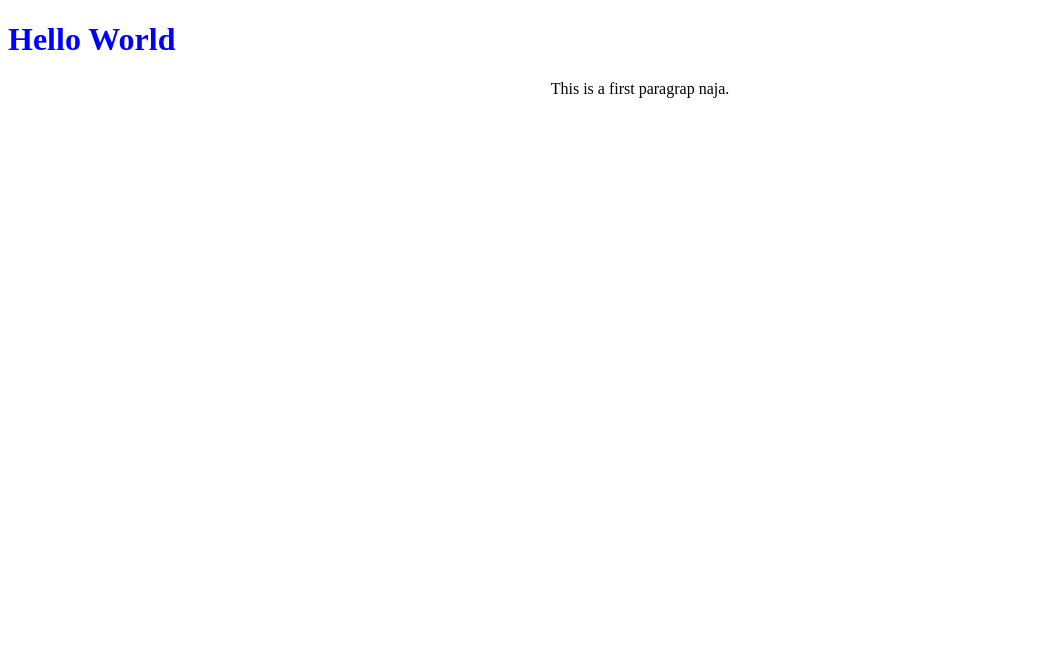
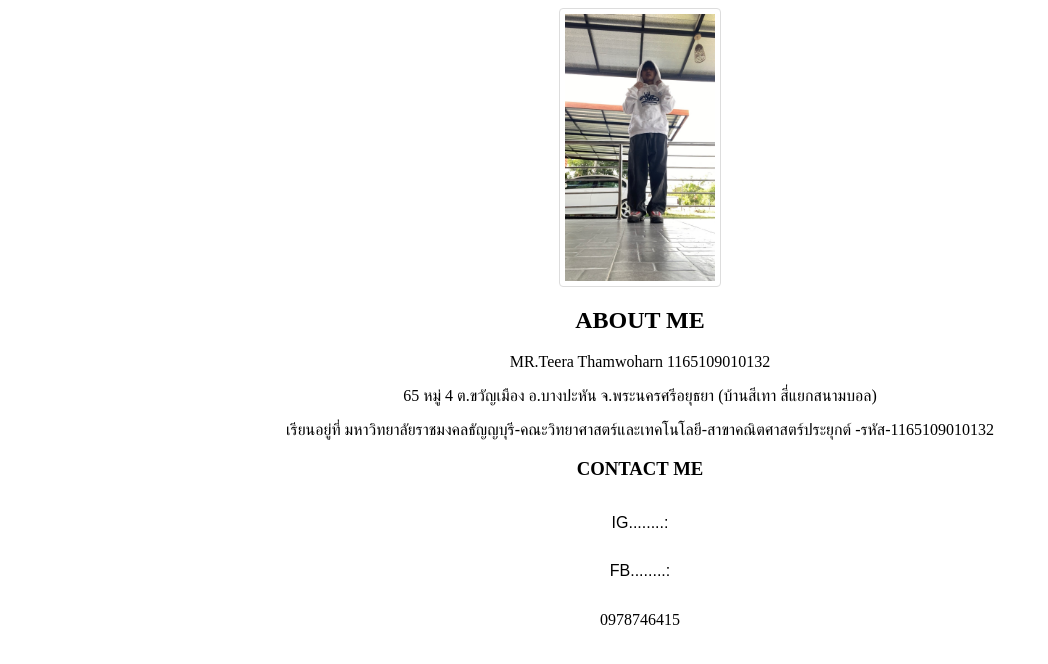
Before and after one commit to saxteera/HELLO_WORLD, a plain HTML site: page index.html in a window 1280 px wide. Shown: the whole page, without its empty margins (0-1048 px from the left). Drawn offline with Linux system fonts and the light colour scheme.

Commit message:
Add NEW WEB

```diff
--- a/index.html
+++ b/index.html
@@ -7,7 +7,21 @@
 	<link rel="stylesheet" type="text/css" href="style.css">
 </head>
 <body>
-	<h1>Hello World</h1>
-	<p>This is a first paragrap naja.</p>
+		<div1>
+			<img src="Sax.jpg">
+		<h2>ABOUT ME</h2>
+			<div2>
+				<p>MR.Teera Thamwoharn 1165109010132</p>
+				<p>65 หมู่ 4 ต.ขวัญเมือง อ.บางปะหัน จ.พระนครศรีอยุธยา (บ้านสีเทา สี่แยกสนามบอล)</p>
+				<p>เรียนอยู่ที่ มหาวิทยาลัยราชมงคลธัญญบุรี-คณะวิทยาศาสตร์และเทคโนโลยี-สาขาคณิตศาสตร์ประยุกต์
+				-รหัส-1165109010132</p>
+			</div2>
+		</div1>
+		<h3>CONTACT ME</h3>
+			<div3>
+				<button>IG........:</button>
+				<button>FB........:</button>
+				<p>0978746415</p>
+			</div3>
 </body>
 </html>
--- a/style.css
+++ b/style.css
@@ -2,6 +2,36 @@ h1 {
 	color: blue;
 }
 
-p{
+h2,div2,h3,div3{
 	text-align: center;
 }
+
+img {
+  border: 1px solid #ddd;
+  border-radius: 4px;
+  padding: 5px;
+  width: 150px;
+  display: block;
+  margin-left: auto;
+  margin-right: auto;
+}
+
+div1 {
+	box-sizing: border-box;
+
+}
+
+button {
+  background-color: white; /* Green */
+  border: none;
+  color: black;
+  padding: 15px 32px;
+  text-align: center;
+  text-decoration: none;
+  display: inline-block;
+  font-size: 16px;
+  display: block;
+  margin-left: auto;
+  margin-right: auto;
+
+}
```
Also changed, not shown: Sax.jpg (added).
